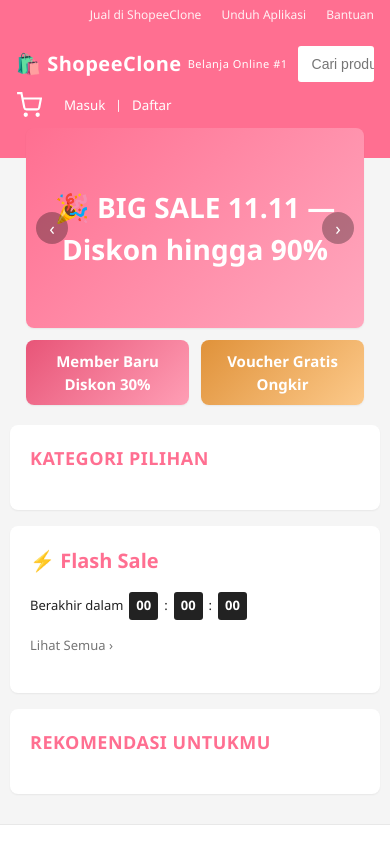
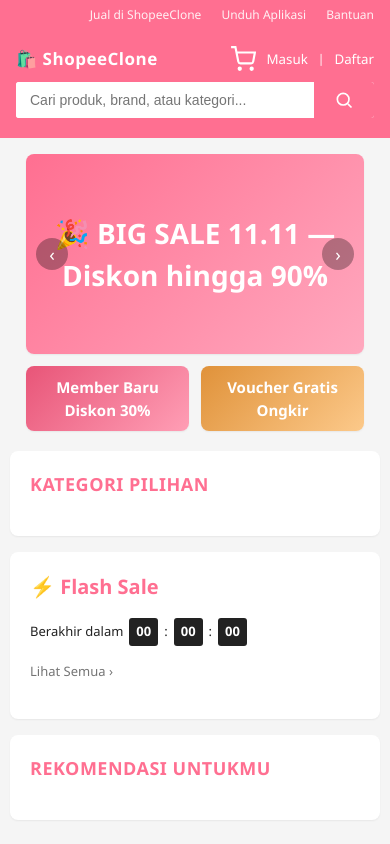
Before and after one commit to purwokoteams-lab/omniseller-dashboard, a plain HTML site: page index.html in a window 390 px wide. Shown: the top 844 px of the page. Drawn offline with Linux system fonts and the light colour scheme; a script that the page names is missing.

Commit message:
Update styles.css

```diff
--- a/styles.css
+++ b/styles.css
@@ -134,6 +134,7 @@ img { max-width: 100%; display: block; }
 
 .search-form {
   flex: 1;
+  min-width: 0;
   display: flex;
   background: #fff;
   border-radius: 3px;
@@ -141,6 +142,7 @@ img { max-width: 100%; display: block; }
 }
 .search-form input {
   flex: 1;
+  min-width: 0;
   border: none;
   padding: 10px 14px;
   font-size: 14px;
@@ -206,7 +208,7 @@ img { max-width: 100%; display: block; }
 .search-tags {
   max-width: 1200px;
   margin: 8px auto 0;
-  padding: 0 16px 0 220px;
+  padding: 0 16px;
   display: flex;
   gap: 14px;
   font-size: 12px;
@@ -798,10 +800,28 @@ img { max-width: 100%; display: block; }
 }
 
 @media (max-width: 768px) {
-  .header-inner { flex-wrap: wrap; }
+  .header-inner {
+    flex-wrap: wrap;
+    row-gap: 12px;
+  }
+  .logo {
+    order: 1;
+    flex: 1 1 auto;
+  }
+  .header-actions {
+    order: 2;
+    flex: 0 0 auto;
+    gap: 14px;
+  }
+  .search-form {
+    order: 3;
+    flex: 1 1 100%;
+  }
   .logo { font-size: 20px; }
   .search-tags { display: none; }
   .auth-links { font-size: 12px; }
+  .main-header { padding-bottom: 20px; }
+  .banner-section { margin-top: 16px; }
   .banner-section { grid-template-columns: 1fr; }
   .side-banners { flex-direction: row; }
   .carousel { height: 200px; }
@@ -817,6 +837,9 @@ img { max-width: 100%; display: block; }
 @media (max-width: 480px) {
   .container { padding: 0 10px; }
   .header-inner { gap: 10px; }
+  .header-actions { gap: 10px; }
+  .logo { font-size: 17px; }
+  .logo span { display: none; }
   .product-grid { grid-template-columns: repeat(2, 1fr); gap: 10px; }
   .category-grid { grid-template-columns: repeat(3, 1fr); }
   .footer-grid { grid-template-columns: 1fr; }
```
